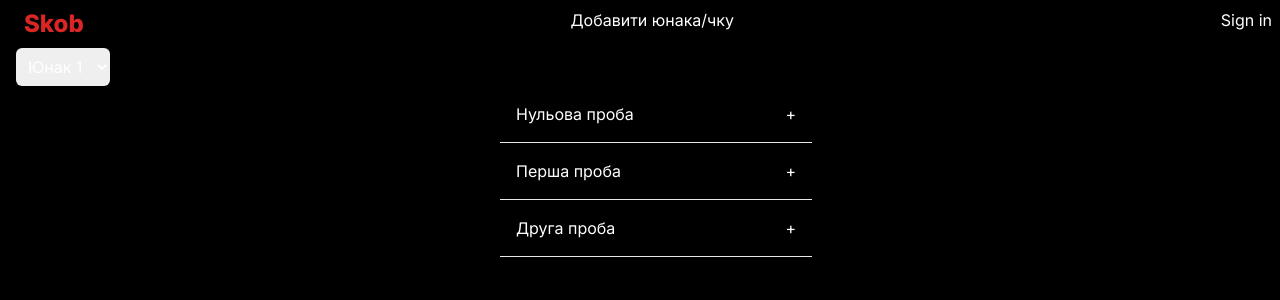
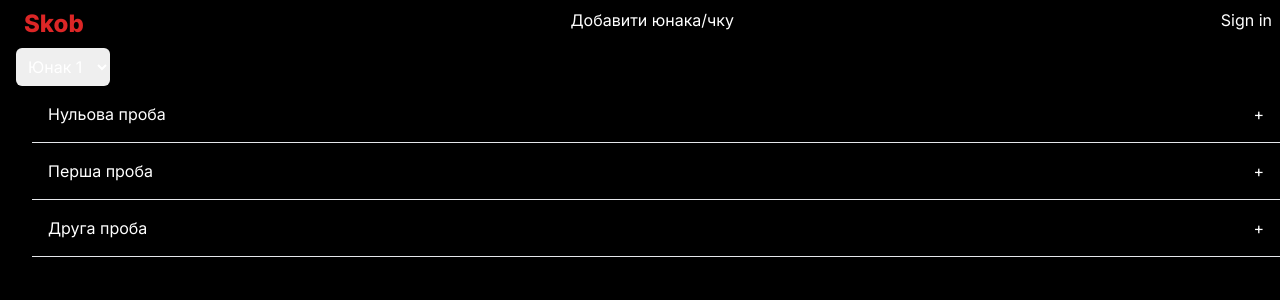
Before and after one commit to JuJikk/skob-front, a Next.js app: page / in a window 1280 px wide. Shown: the top 300 px of the page. Built offline with nearby package versions, Linux system fonts and the light colour scheme; no server answers; the database is empty.

Commit message:
fix build

```diff
--- a/src/components/Accordion/AccordionMainItem.tsx
+++ b/src/components/Accordion/AccordionMainItem.tsx
@@ -13,7 +13,7 @@
   };
 
   return (
-    <div className="flex flex-col border-b border-gray-200 w-full lg:w-1/4 mx-auto">
+    <div className="flex flex-col border-b border-gray-200 w-full mx-auto">
       <div
         className="flex justify-between items-center p-4 cursor-pointer"
         onClick={toggleAccordion}
```
